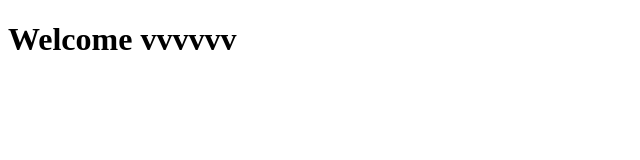
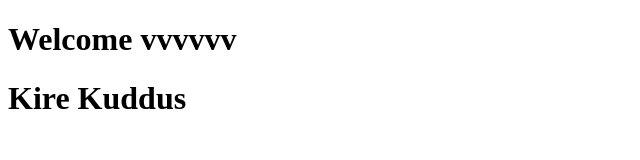
Before and after one commit to AshfaqueSami2/my-second-repo, a plain HTML site: page index.html in a window 1280 px wide. Shown: the whole page, without its empty margins (0-640 px from the left). Drawn offline with Linux system fonts and the light colour scheme.

Commit message:
second change

```diff
--- a/index.html
+++ b/index.html
@@ -8,5 +8,6 @@
 </head>
 <body>
     <h1>Welcome vvvvvv</h1>
+    <h1>Kire Kuddus</h1>
 </body>
 </html>
```
